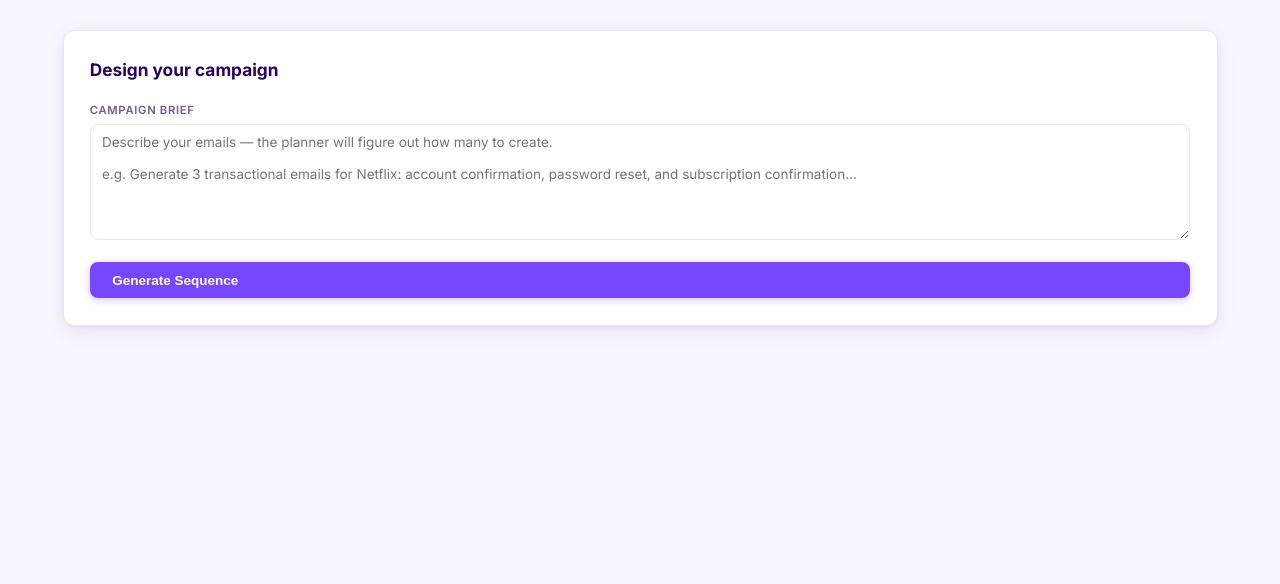
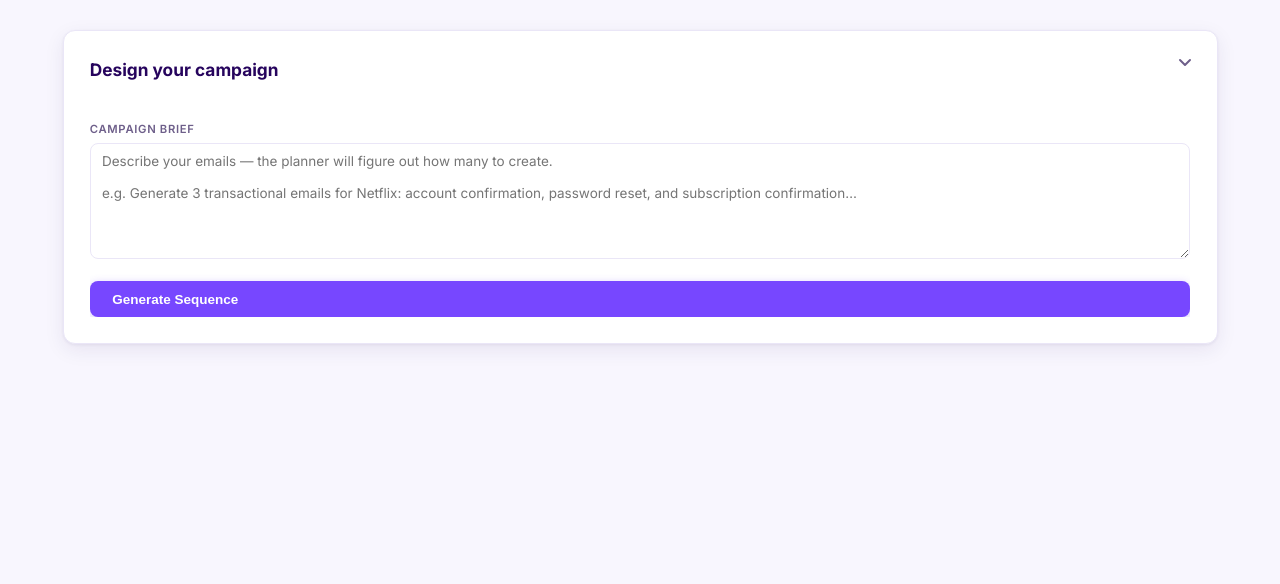
Before and after one commit to BeefreeSDK/beefree-sdk-mcp-v2-example-demo, a FastAPI app: page / in a window 1280 px wide. Shown: the part 89-673 px from the top of the page. Run offline with FastAPI, Linux system fonts and the light colour scheme; some libraries are stand-ins or nearby versions.

Commit message:
feat: implement collapsible card sections for campaign and plan, enhancing UI interactivity

```diff
--- a/static/style.css
+++ b/static/style.css
@@ -82,6 +82,7 @@ main.container { flex: 1; padding-top: 2rem; padding-bottom: 3rem; }
 /* ─── Card ──────────────────────────────────────────────────────────────────── */
 
 .card {
+  position: relative;
   background: var(--surface);
   border: 1px solid var(--border);
   border-radius: var(--radius);
@@ -198,6 +199,65 @@ textarea { resize: vertical; }
 }
 
 @keyframes spin { to { transform: rotate(360deg); } }
+
+/* ─── Collapsible card sections ─────────────────────────────────────────────── */
+
+.card-header-row {
+  display: flex;
+  align-items: center;
+  gap: 1rem;
+  margin-bottom: 1.25rem;
+}
+
+/* Grid-based height animation — smooth open AND close */
+.card-body {
+  display: grid;
+  grid-template-rows: 1fr;
+  transition: grid-template-rows .35s cubic-bezier(0.4, 0, 0.2, 1);
+}
+.card-body > div { overflow: hidden; }
+
+.is-collapsed .card-body {
+  grid-template-rows: 0fr;
+}
+
+/* Chevron button — always pinned to the top-right corner of the card */
+.collapse-btn {
+  position: absolute;
+  top: 1.25rem;
+  right: 1.25rem;
+  display: inline-flex;
+  align-items: center;
+  justify-content: center;
+  background: none;
+  border: none;
+  cursor: pointer;
+  padding: .3rem;
+  color: var(--text-muted);
+  border-radius: 6px;
+  transition: color .15s, background .15s;
+  line-height: 0;
+}
+.collapse-btn svg {
+  transition: transform .35s cubic-bezier(0.4, 0, 0.2, 1);
+}
+.collapse-btn:hover {
+  color: var(--primary);
+  background: rgba(119,71,255,.08);
+}
+.is-collapsed .collapse-btn svg {
+  transform: rotate(-90deg);
+}
+
+/* Add right padding so card header text never slides under the button */
+.card-header-row,
+.plan-header {
+  padding-right: 2rem;
+}
+
+/* Keep plan-header items aligned with the new collapse button */
+.plan-header { margin-bottom: 0; }
+.plan-card .card-body > div { padding-top: 1.25rem; }
 
 /* ─── Plan header ───────────────────────────────────────────────────────────── */
 
--- a/templates/index.html
+++ b/templates/index.html
@@ -34,9 +34,18 @@
   <main class="container">
 
     <!-- ── Campaign form ── -->
-    <section class="card form-card">
+    <section class="card form-card" id="form-section">
+      <div class="card-header-row">
         <h2 class="card-title">Design your campaign</h2>
+        <button class="collapse-btn" onclick="toggleCard(this.closest('.card'))" aria-label="Toggle section">
+          <svg width="16" height="16" viewBox="0 0 16 16" fill="none">
+            <path d="M3 6l5 5 5-5" stroke="currentColor" stroke-width="2" stroke-linecap="round" stroke-linejoin="round"/>
+          </svg>
+        </button>
+      </div>
 
+      <div class="card-body">
+        <div>
           <form
             hx-post="/plan"
             hx-target="#workspace"
@@ -62,6 +71,8 @@
               </button>
             </div>
           </form>
+        </div>
+      </div>
     </section>
 
     <!-- ── Dynamic workspace (plan → execution) ── -->
@@ -77,6 +88,7 @@
   </footer>
 
   <script>
+    /* ── Thumbnail rescaling ── */
     function rescaleThumbs() {
       document.querySelectorAll('.thumb-viewport').forEach(vp => {
         const w = vp.offsetWidth;
@@ -86,8 +98,28 @@
       });
     }
     window.addEventListener('resize', rescaleThumbs);
-    document.body.addEventListener('htmx:afterSwap', function() {
+
+    /* ── Section collapse ── */
+    function toggleCard(card) {
+      if (card) card.classList.toggle('is-collapsed');
+    }
+
+    document.body.addEventListener('htmx:afterSwap', function(e) {
       setTimeout(rescaleThumbs, 50);
+      var tgt = e.detail && e.detail.target;
+      if (!tgt) return;
+
+      // Plan appeared → collapse the campaign form
+      if (tgt.id === 'workspace') {
+        var fs = document.getElementById('form-section');
+        if (fs) fs.classList.add('is-collapsed');
+      }
+
+      // Execute started → collapse the plan card
+      if (tgt.id === 'execution') {
+        var pc = document.querySelector('.plan-card');
+        if (pc) pc.classList.add('is-collapsed');
+      }
     });
   </script>
 
```
Also changed, not shown: templates/partials/plan.html (+9 -0 lines). Lines whose indentation alone changed are shown as unchanged.
